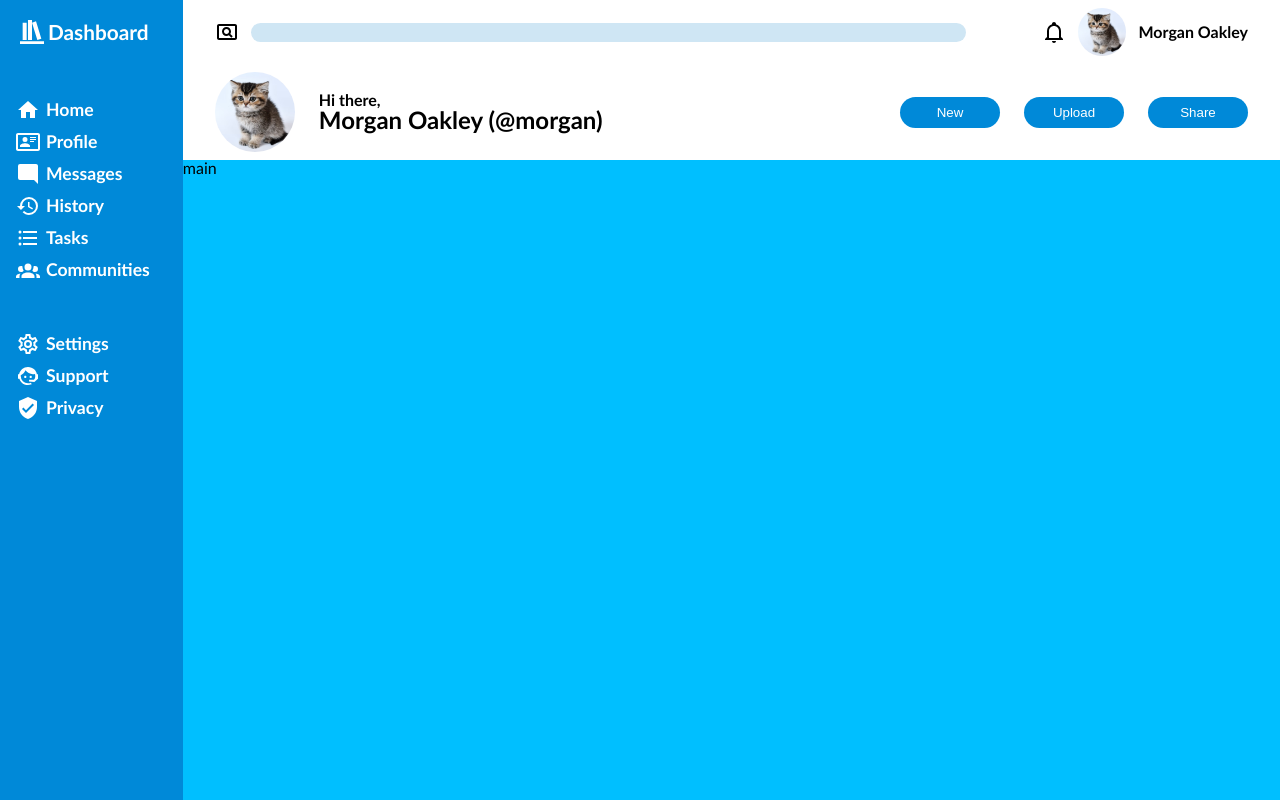
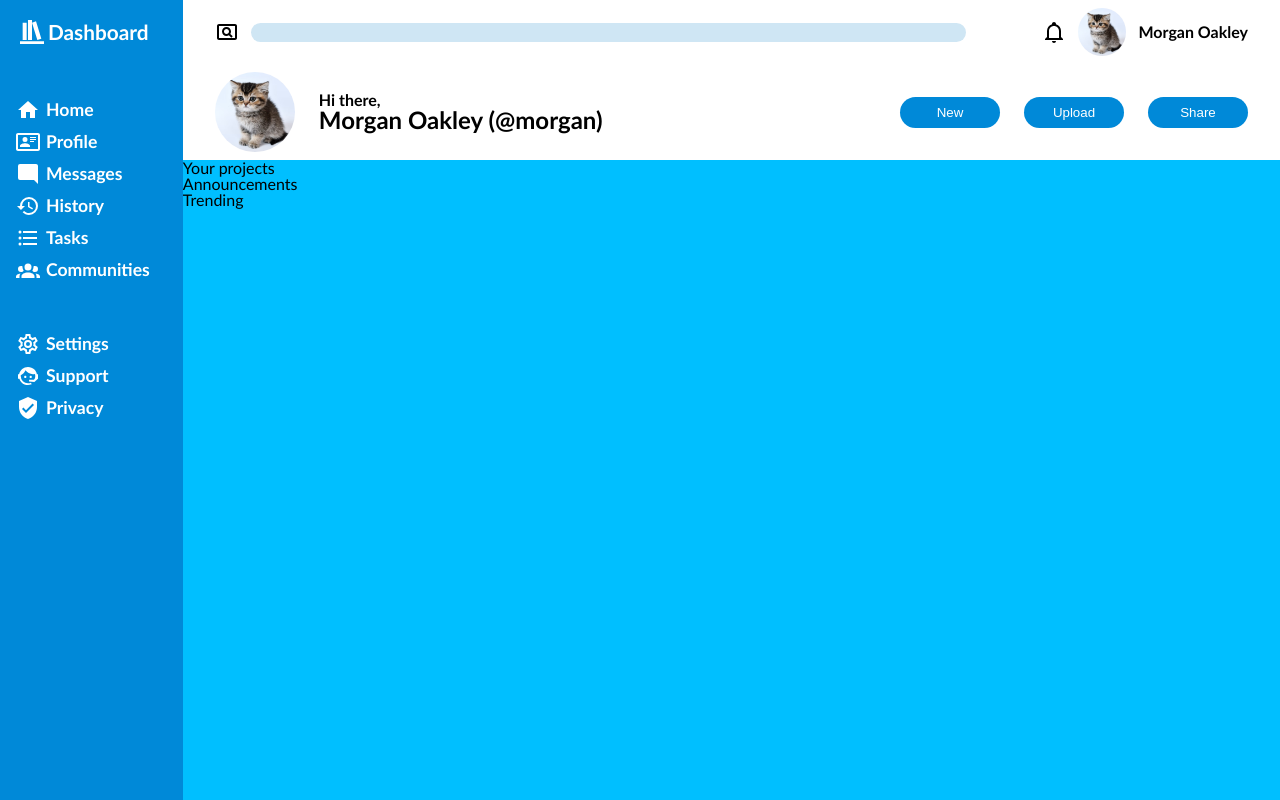
Before and after one commit to nickgrief/admin-dashboard, a plain HTML site: page index.html in a window 1280 px wide. Drawn offline with Linux system fonts and the light colour scheme.

Commit message:
Add some structure to main

```diff
--- a/index.html
+++ b/index.html
@@ -130,7 +130,11 @@
           </div>
         </div>
       </div>
-      <div class="main">main</div>
+      <div class="main">
+        <div class="projects">Your projects</div>
+        <div class="announcements">Announcements</div>
+        <div class="trending">Trending</div>
+      </div>
     </div>
   </body>
 </html>
```
